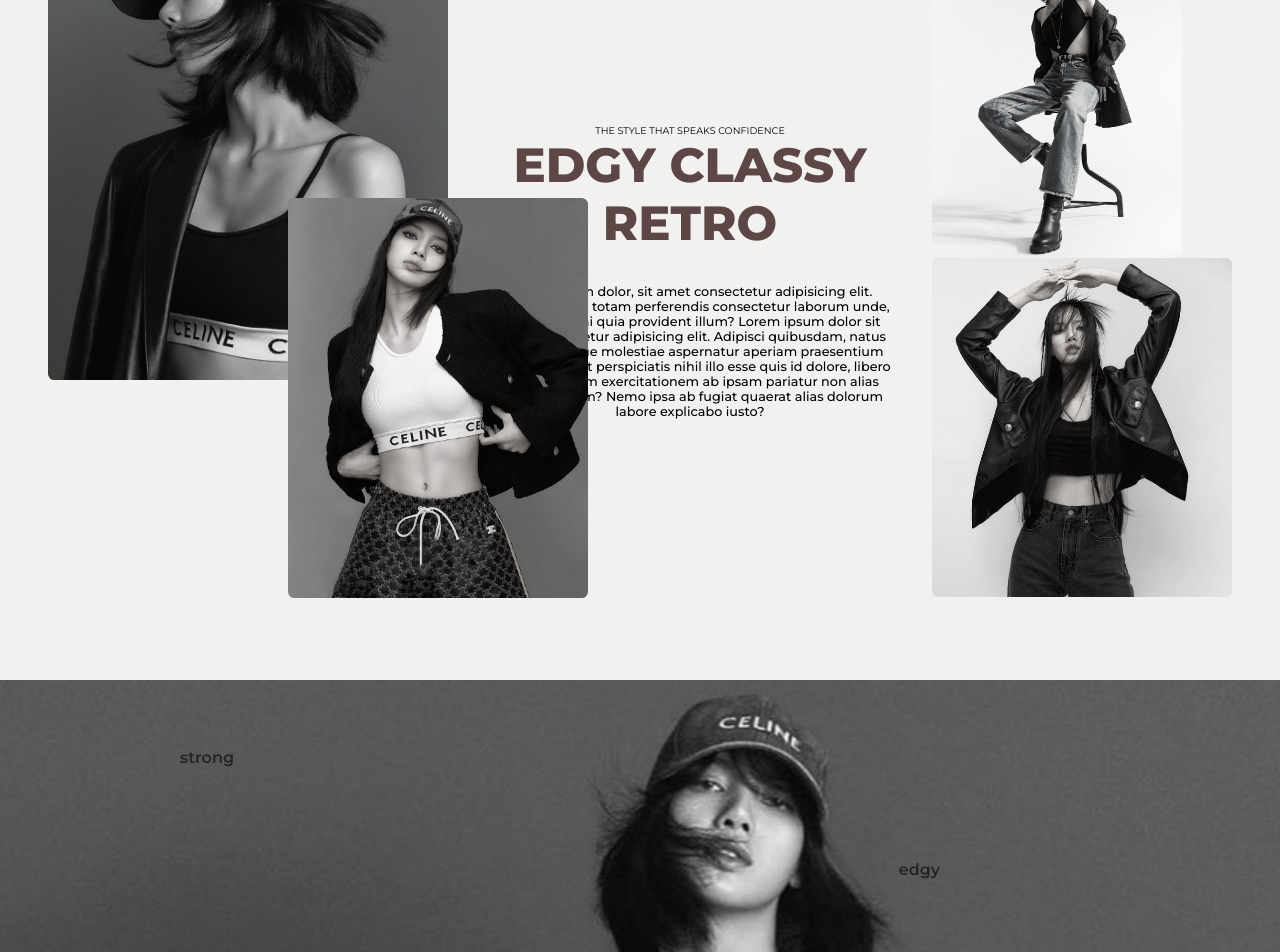
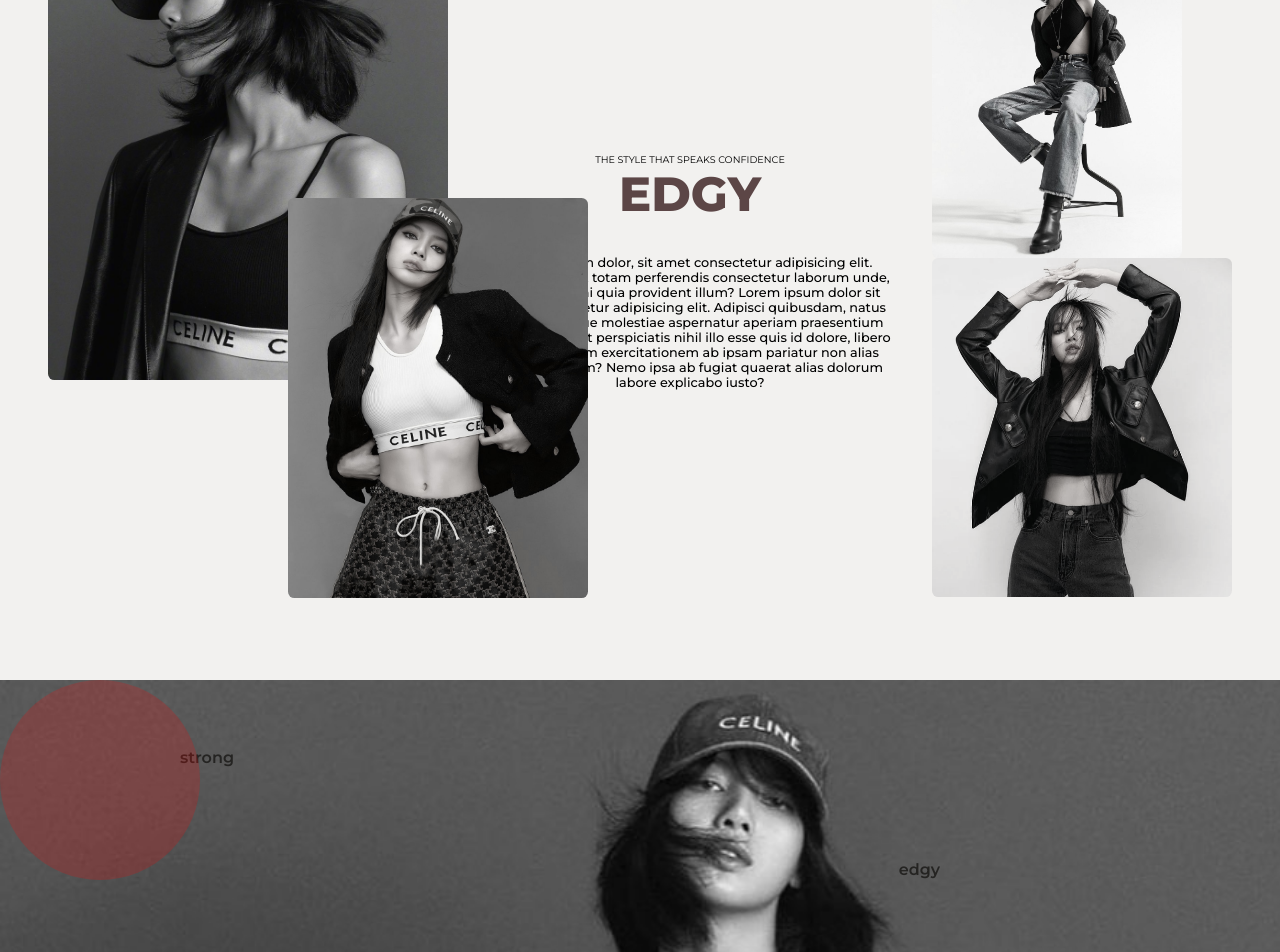
Before and after one commit to dubem-ji/jade-fashion, a React (Create React App) app in the folder client/: page / in a window 1280 px wide. Shown: the part 960-1912 px from the top of the page. Built offline with nearby package versions, Linux system fonts and the light colour scheme.

Commit message:
update home page

```diff
--- a/client/package.json
+++ b/client/package.json
@@ -15,6 +15,7 @@
     "react-dom": "^18.2.0",
     "react-intersection-observer": "^9.4.3",
     "react-scripts": "5.0.1",
+    "react-scroll-trigger": "^0.6.14",
     "web-vitals": "^2.1.4"
   },
   "scripts": {
--- a/client/src/App.css
+++ b/client/src/App.css
@@ -381,13 +381,13 @@
   position: relative;
   /* cursor: none; */
 }
-/* .poster .smear {
+.poster .smear {
   width: 200px;
   height: 200px;
   background: red;
   border-radius: 50%;
   opacity: 20%;
-} */
+}
 .poster .texts{
   position: relative;
   color: var(--color-brown);
@@ -431,7 +431,7 @@
   color: var(--color-white);
   font-size: 1.3rem;
   cursor: none;
-  background: rgba(0,0,0, 0.4);
+  /* background: rgba(0,0,0, 0.4); */
   opacity: 0.6;
 }
 
--- a/client/src/Components/Home/Main.js
+++ b/client/src/Components/Home/Main.js
@@ -1,12 +1,14 @@
 import React, { useEffect } from 'react';
 import AOS from 'aos';
 import 'aos/dist/aos.css';
+import ScrollTrigger from 'react-scroll-trigger';
 
 
 import photoTwo from '../Media/images/photocard_2.jpg';
 import photoThree from '../Media/images/photocard_3.jpg';
 import photoOne from '../Media/images/photocard_1.jpg';
 import photoFour from '../Media/images/photocard_4.png';
+
 
 const Main = () => {
 
@@ -35,7 +37,7 @@
             </div>
             <div className="middle">
                 <h5>THE STYLE THAT SPEAKS CONFIDENCE</h5>
-                <h1>EDGY CLASSY RETRO</h1>
+                <h1>EDGY</h1>
                 <h4>Lorem ipsum dolor, sit amet consectetur adipisicing elit. Accusamus est totam perferendis consectetur laborum unde, eveniet magni quia provident illum? Lorem ipsum dolor sit amet consectetur adipisicing elit. Adipisci quibusdam, natus aut, sunt eaque molestiae aspernatur aperiam praesentium ipsa nisi placeat perspiciatis nihil illo esse quis id dolore, libero dolorum. Enim exercitationem ab ipsam pariatur non alias unde sit autem? Nemo ipsa ab fugiat quaerat alias dolorum labore explicabo iusto?</h4>
             </div>
             <div className="right">
--- a/client/src/Components/Home/Poster.js
+++ b/client/src/Components/Home/Poster.js
@@ -10,7 +10,9 @@
             setMouseY(e.clientY);
         }}>
             <div className="texts">
-                <h3 id='edgy'>edgy</h3>
+                <div>
+                    <h3 id='edgy'>edgy</h3>
+                </div>
                 <h3 id='classy'>classy</h3>
                 <h3 id='fierce'>fierce</h3>
                 <h3 id='strong'>strong</h3>
@@ -18,7 +20,7 @@
             </div>
             <div
                 className="smear"
-                style={{ transform: `translate3d(${mouseX-150}px, ${mouseY-150}px, 0)`, }}
+                style={{ transform: `translate3d(${mouseX}px, ${mouseY }px, 0)`, }}
             ></div>
         </div>
     );
```
Also changed, not shown: 1 other file (tests, documents, lock files or other folders).
